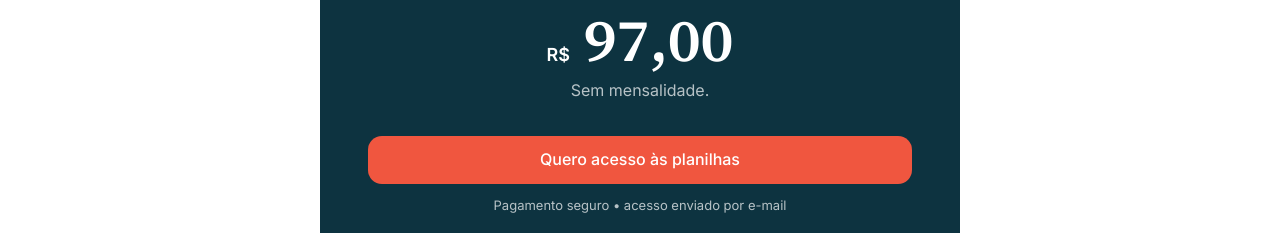
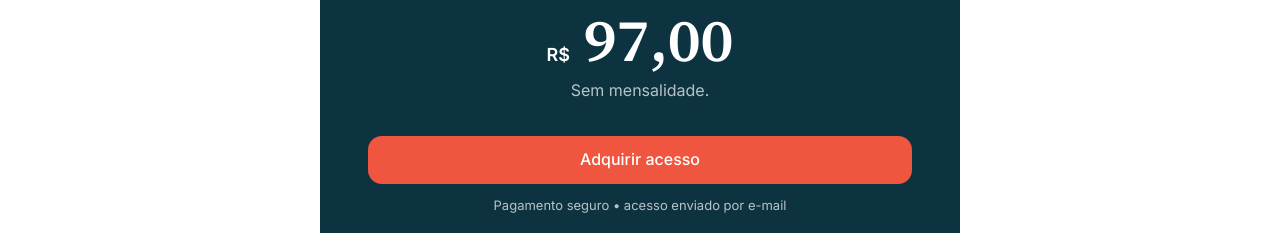
Before and after one commit to Aleporto73/psicoplanilhas-site, a Next.js app: page / in a window 1280 px wide. Shown: the part 9583-9816 px from the top of the page. Built offline with nearby package versions, Linux system fonts and the light colour scheme.

Commit message:
fix: esclarece CTA de compra

```diff
--- a/src/components/site/offer.tsx
+++ b/src/components/site/offer.tsx
@@ -21,7 +21,7 @@ export function Offer({ checkoutUrl }: { checkoutUrl: string }) {
             <p>Sem mensalidade.</p>
           </div>
 
-          <a className="btn btn--primary" href={checkoutUrl}>Quero acesso às planilhas</a>
+          <a className="btn btn--primary" href={checkoutUrl}>Adquirir acesso</a>
           <small className="secure-copy">Pagamento seguro • acesso enviado por e-mail</small>
           <a className="price-login" href="https://app.psicoplanilha.com/login">Já sou cliente</a>
         </div>
```
